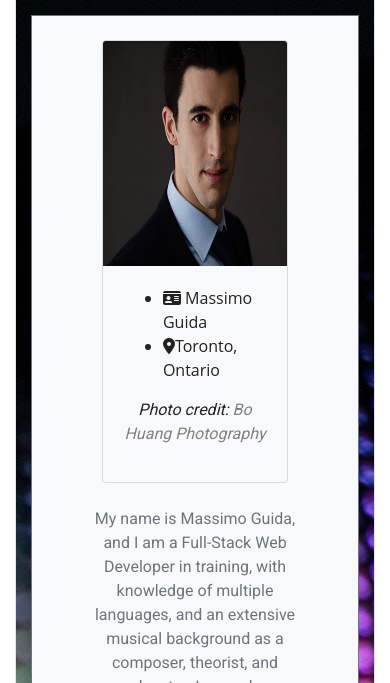
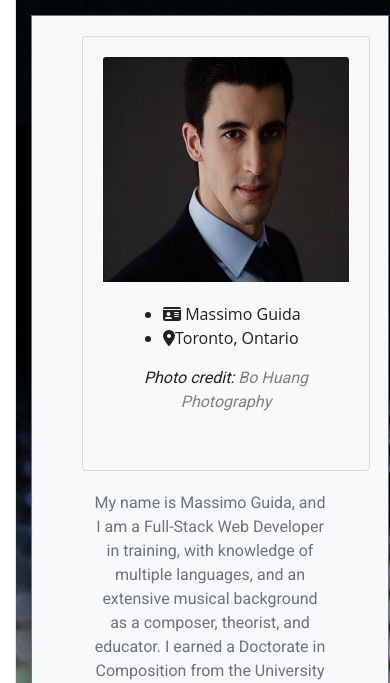
Before and after one commit to MG-cpu90/assignment8, a plain HTML site: page Develop/index.html in a window 390 px wide. Shown: the part 488-1171 px from the top of the page. Drawn offline with nearby package versions, Linux system fonts and the light colour scheme.

Commit message:
fix linkedIn link and image size on home page for mobile responsiveness

```diff
--- a/Develop/css/style.css
+++ b/Develop/css/style.css
@@ -161,12 +161,17 @@ p {
 .aboutCard {
   align-content: center;
   margin: auto;
+  padding: 20px;
 }
 
 .card {
   align-content: center;
 }
 
+.cardContainer {
+  margin: 20px;
+}
+
 .aboutSection {
   align-content: center;
 }
--- a/Develop/index.html
+++ b/Develop/index.html
@@ -20,8 +20,8 @@
 </head>
 
 <body>
-  <!-- Header  -->
   <div class="container padding-bottom body-container col sm-12">
+    <!-- Header  -->
     <div class="row">
       <div class="col sm-12 m-12 border bg-light">
         <header class='sm-12 masthead'>
@@ -90,21 +90,17 @@
     <!-- Main page content  -->
     <div class="row">
       <div class="col sm-12 m-12 border bg-light page-container">
-        <!-- <div class="col m-12 bg-light text-center padding-2 margin-2"> -->
           <br>
           <h2 class="about">About Me</h2>
-        <!-- </div> -->
         <section class="details bg-light text-center border border-secondary col sm-12 col m-12 margin-2 padding-2 aboutSection"
           style="width: 100%;">
           <div class="container">
             <div class="row">
-              <div class="col m-10 sm-10 text-center">
-                <br>
-                <div class="span12 text-center">
-                  <div class="card bg-light mb-12 sm-12 text-center aboutCard" style="width: 70%;">
+              <div class="col m-6 sm-12 text-center cardContainer">
+                  <div class="card bg-light m-6 sm-12 text-center aboutCard" style="width: 18rem;">
                     <img src="img/image2-copy.jpeg" class="card-img-top" alt="Head-shot" width="200" height="225"
                       id="headShot">
-                    <div class="card-body">
+                    <div class="card-body m-12 sm-12">
                       <ul class="text-left">
                         <li><i class="fas fa-id-card"></i> Massimo Guida</li>
                         <li><i class="fas fa-map-marker-alt" style="font-size:16px; float: left; line-height: 150%"></i>
@@ -115,13 +111,11 @@
                           Huang Photography</a></p>
                     </div>
                   </div>
-                </div>
               </div>
             </div>
             <div class="row padding-3 margin-3">
               <div class="col m-12 sm-6 padding-2 margin-2 bio-text text-center">
                 <div class="padding-3 margin-3 text-container">
-                  <br>
                   <p class="text-secondary">
                     My name is Massimo Guida, and I am a Full-Stack Web Developer in training, with knowledge of multiple
                     languages, and an extensive musical background as a composer, theorist, and educator.
@@ -129,14 +123,14 @@
                     Certificate in French from the School of Continuing Studies, and I am currently completing a Coding
                     Bootcamp through the latter institution.
                     I have acquired newly developed skills with HTML, CSS, Bootstrap, JavaScript, jQuery, Ajax, JSON, APIs,
-                    Node, Git, Express, ES6+, SQL, Mongo, PWAs, and React, and I enjoy exploring new ways to refine my code.
+                    Node, Git, Express, ES6+, SQL, Handlebars, Mongo, NoSQL, PWAs, and React, and I enjoy exploring new ways to refine my code.
                     My aim is to combine my passion for music and coding by developing professional looking websites for
                     other musicians.
                     As a hard-working, organised, and detail-oriented high achiever, I have obtained several scholarships
                     and awards for my compositions, teaching, and academic performance.
                     Due to the multitude of compositional and research collaborations in which I have taken part, I am
                     able
-                    to work well both individually and as part of a team, and I am also an excellent communicator.
+                    to work well both individually and as part of a team, and I am also an excellent writer and communicator.
                   </p>
                 </div>
                 <br>
@@ -164,7 +158,7 @@
         <ul class="social">
           <li><i class="fab fa-github icon"></i> <a href="http://www.github.com/MG-cpu90" target="_blank">GitHub</a>
           </li>
-          <li><i class="fab fa-linkedin icon"></i> <a href="http://www.linkedin.com/in/massimo-guida-23b13a30/"
+          <li><i class="fab fa-linkedin icon"></i> <a href="https://ca.linkedin.com/in/massimo-guida-he-him-his-23b13a30"
               target="_blank">LinkedIn</a></li>
           <li><i class="fab fa-stack-overflow icon"></i> <a href="https://stackoverflow.com/users/12438851/mguida90"
             target="_blank">Stack Overflow</a></li>
```
Also changed, not shown: Develop/assignment10.html (+2 -2 lines), Develop/assignment11.html (+2 -2 lines), Develop/assignment12.html (+2 -2 lines), Develop/assignment13.html (+2 -2 lines), Develop/assignment3.html (+2 -2 lines), Develop/assignment4.html (+2 -2 lines), Develop/assignment9.html (+2 -2 lines), Develop/contact.html (+2 -2 lines), Develop/project1.html (+2 -2 lines), Develop/project2.html (+2 -2 lines).
